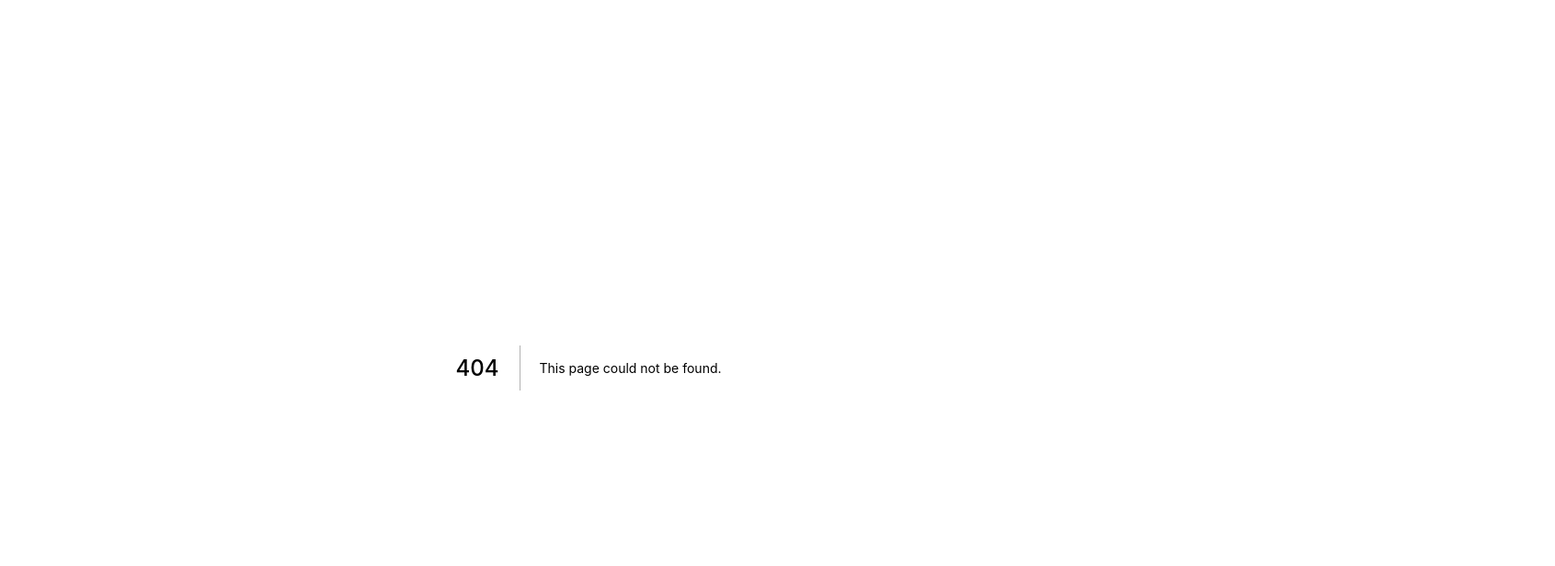
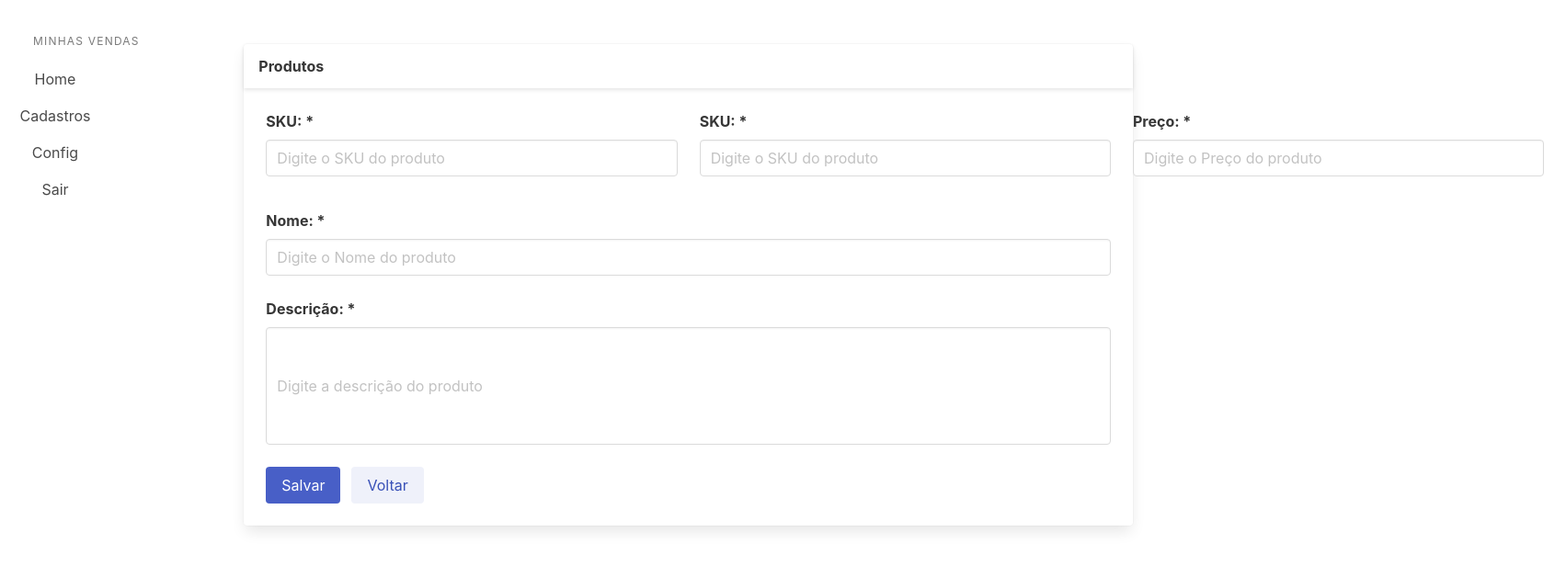
Before and after one commit to marcosmour/praticandofrontdouglas, a Next.js app: page /cadastros/produtos in a window 1280 px wide. Before the commit this address had no page. Shown: the top 616 px of the page at 92% size, 1691 px wide, since content can reach past the window. Built offline with nearby package versions, Linux system fonts and the light colour scheme.

Commit message:
fazendo a primeira parte do Input

```diff
--- /dev/null
+++ b/src/components/common/index.tsx
@@ -0,0 +1 @@
+export { Input} from './input'
--- /dev/null
+++ b/src/components/common/input/index.tsx
@@ -0,0 +1,29 @@
+interface InputProps{
+    onChange?: (value:any) => void;
+    label: string;
+    columnClasses?: string;
+
+
+}
+
+export const Input: React.FC<InputProps> = ({
+    onChange,
+    label,
+    columnClasses
+}:InputProps) => {
+    return (
+        <div className={` field column ${columnClasses}`}>
+            <label className="label" htmlFor="inputSku">{label}</label>
+            <div className="control">
+                <input className="input"
+                    id="inputSku" value={""}
+                    onChange={event => {
+                        if(onChange){
+                            onChange(event.target.value)
+                        }
+                    }}
+                    placeholder="Digite o SKU do produto" />
+            </div>
+        </div>
+    )
+}
--- a/src/components/index.ts
+++ b/src/components/index.ts
@@ -1 +1,3 @@
 export { Layout } from './layout'
+export { CadastroProduto} from './produtos'
+export { Input} from './common'
--- a/src/components/layout/index.tsx
+++ b/src/components/layout/index.tsx
@@ -1,5 +1,13 @@
+import { ReactNode } from 'react';
 import { Menu } from './menu'
-export const Layout: React.FC = () =>{
+
+interface LayoutProps{
+    titulo?: string;
+    children?: ReactNode;
+
+
+}
+export const Layout: React.FC<LayoutProps> = (props:LayoutProps) =>{
     return(
         <div className="app">
             <section className="main-content columns is-fullheight">
@@ -9,14 +17,14 @@ export const Layout: React.FC = () =>{
                         <div className="card">
                             <div className="card-header">
                                 <p className="card-header-title">
-                                    Cadastro
+                                    {props.titulo}
 
                                 </p>
 
                             </div>
                             <div className="card-content">
                                 <div className="content">
-                                    Conteudo
+                                    {props.children}
 
                                 </div>
 
--- a/src/components/layout/menu/index.tsx
+++ b/src/components/layout/menu/index.tsx
@@ -10,6 +10,7 @@ export const Menu: React.FC = () =>{
                 <MenuItem href="/" label="Home"/>
                 <MenuItem href="/" label="Cadastros"/>
                 <MenuItem href="/" label="Config"/>
+                <MenuItem href="/" label="Sair"/>
 
             </ul>
         </aside>
--- /dev/null
+++ b/src/components/produtos/cadastro/index.tsx
@@ -0,0 +1,82 @@
+import {useState } from 'react'
+import { Layout, Input} from 'components'
+
+export const CadastroProduto: React.FC = () => {
+
+  const [ sku, setSku] = useState<string>('')
+  const [ preco, setPreco ] = useState<string>('')
+  const [ nome, setNome] = useState<string>('')
+  const [ descricao, setDescricao] = useState<string>('')
+
+  const submit = () =>{
+    const produto = {
+      sku,
+      preco,
+      nome,
+      descricao
+    }
+    console.log(produto)
+  }
+    return (
+        <Layout titulo="Produtos">
+          <div className="columns">
+            <Input label="SKU: *"
+                   columnClasses="is-half"
+                   onChange={setSku}/>
+            <div className="field is-half column">
+              <label className="label" htmlFor="inputSku">SKU: *</label>
+                <div className="control">
+                   <input className="input"
+                     id="inputSku" value={sku}
+                     onChange={ event => setSku(event.target.value)}
+                     placeholder="Digite o SKU do produto"/>
+                 </div>
+            </div>
+
+            <div className="field is-half column">
+              <label className="label" htmlFor="inputPreco">Preço: *</label>
+                <div className="control">
+                   <input className="input"
+                     id="inputPreco" value={preco}
+                     onChange={ event => setPreco(event.target.value)}
+                     placeholder="Digite o Preço do produto"/>
+                 </div>
+            </div>
+           </div>
+
+           <div className="columns">
+           <div className="field column is-full">
+              <label className="label" htmlFor="inputNome">Nome: *</label>
+                <div className="control">
+                   <input className="input" value={nome}
+                     id="inputNome"
+                     onChange={ event => setNome(event.target.value)}
+                     placeholder="Digite o Nome do produto"/>
+                 </div>
+           </div>
+           </div>
+
+           <div className="columns">
+           <div className="field column is-full">
+              <label className="label" htmlFor="inputDesc">Descrição: *</label>
+                <div className="control">
+                   <input className="textarea"
+                     id="inputDesc" value={descricao}
+                     onChange={ event => setDescricao(event.target.value)}
+                     placeholder="Digite a descrição do produto"/>
+                 </div>
+           </div>
+           </div>
+
+           <div className="field is-grouped">
+            <div className="control">
+              <button onClick={submit} className="button is-link">Salvar</button>
+            </div>
+            <div className="control">
+              <button  className="button is-link is-light">Voltar</button>
+            </div>
+           </div>
+
+        </Layout>
+    )
+}
--- /dev/null
+++ b/src/components/produtos/index.tsx
@@ -0,0 +1 @@
+export { CadastroProduto} from './cadastro'
--- /dev/null
+++ b/src/pages/cadastros/produtos/index.tsx
@@ -0,0 +1,3 @@
+import { CadastroProduto} from'components'
+
+export default CadastroProduto
```
Also changed, not shown: src/pages/cadastros/hello.tsx (deleted, +0 -7 lines).
